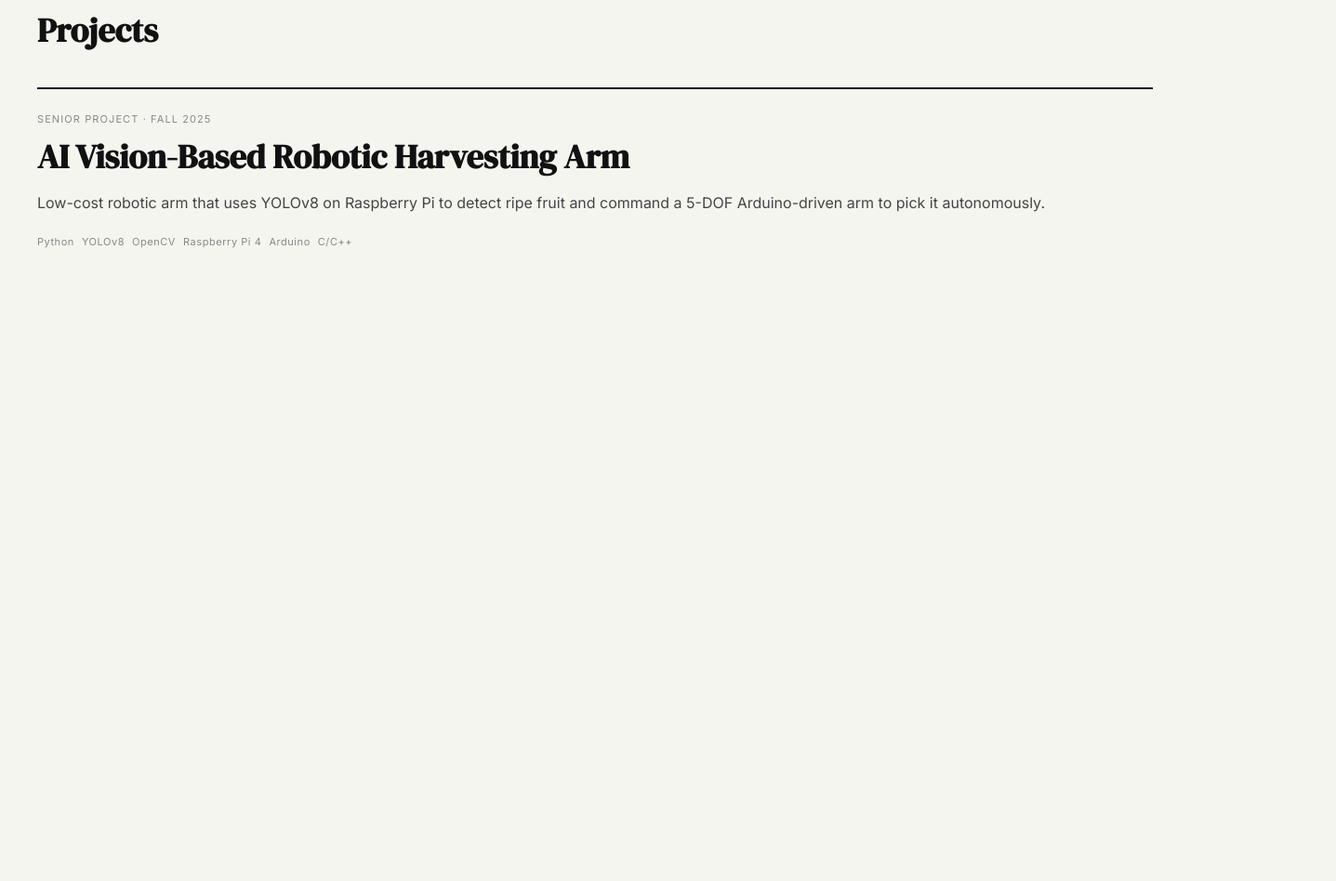
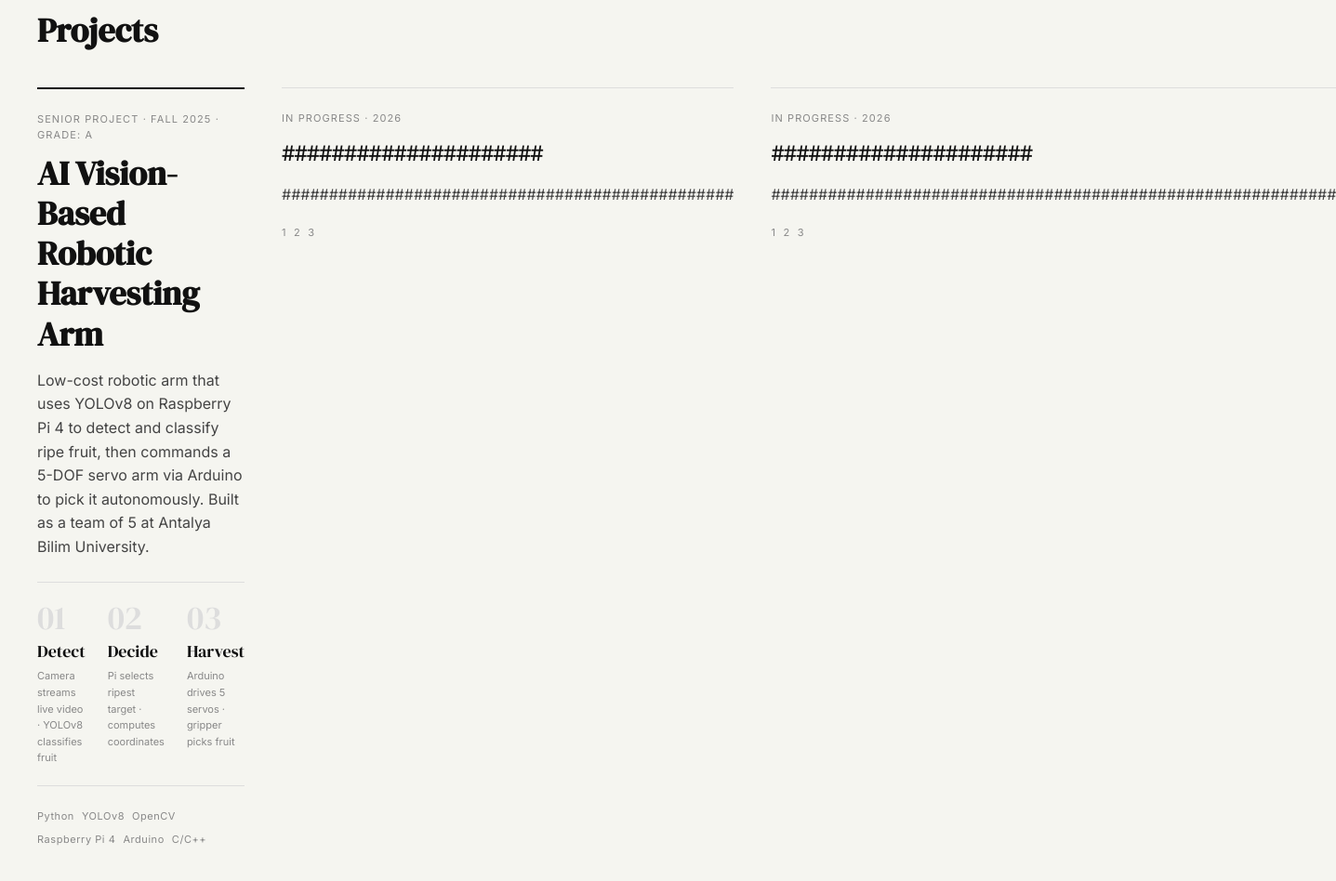
Before and after one commit to Adm1nofff/website_portfolio, a plain HTML site: page index.html in a window 1280 px wide. Shown: the part 1120-2068 px from the top of the page at 93% size, 1437 px wide, since content can reach past the window. Before the commit the page ends 1470 px from the top, so only its background shows below. Drawn offline with Linux system fonts and the light colour scheme.

Commit message:
projects grid

```diff
--- a/index.html
+++ b/index.html
@@ -35,6 +35,7 @@
         <div class="story-layout">
         <aside class="aside-left">
     <p class="aside-label">University</p>
+    <img src="assets/img/abu.jpeg" alt="Antalya Bilim University">
     <p class="aside-title">Antalya Bilim University</p>
     <p class="aside-text">Private university in Antalya, Turkey. Founded in 2011. Faculty of Engineering offers programs in Computer, Civil, and Electrical Engineering.</p>
     <p class="aside-year">Est. 2011 · Antalya, Turkey</p>
@@ -53,6 +54,7 @@
 
         <aside class="aside-right">
     <p class="aside-label">Game</p>
+    <img src="assets/img/halflife.jpg" alt="Half-Life">
     <p class="aside-title">Half-Life</p>
     <p class="aside-text">First-person shooter by Valve, released in 1998. Sold over 12 million copies. Widely credited for pushing narrative-driven game design and inspiring a generation of developers.</p>
     <p class="aside-year">Valve · 1998</p>
@@ -63,9 +65,28 @@
         <h2>Projects</h2>
         <div class="projects-grid">
             <article class="project-featured">
-    <p class="project-label">Senior Project · Fall 2025</p>
+    <p class="project-label">Senior Project · Fall 2025 · Grade: A</p>
     <h3>AI Vision-Based Robotic Harvesting Arm</h3>
-    <p class="project-desc">Low-cost robotic arm that uses YOLOv8 on Raspberry Pi to detect ripe fruit and command a 5-DOF Arduino-driven arm to pick it autonomously.</p>
+    <p class="project-desc">Low-cost robotic arm that uses YOLOv8 on Raspberry Pi 4 to detect and classify ripe fruit, then commands a 5-DOF servo arm via Arduino to pick it autonomously. Built as a team of 5 at Antalya Bilim University.</p>
+
+    <div class="project-how">
+        <div class="how-step">
+            <p class="how-num">01</p>
+            <p class="how-title">Detect</p>
+            <p class="how-desc">Camera streams live video · YOLOv8 classifies fruit</p>
+        </div>
+        <div class="how-step">
+            <p class="how-num">02</p>
+            <p class="how-title">Decide</p>
+            <p class="how-desc">Pi selects ripest target · computes coordinates</p>
+        </div>
+        <div class="how-step">
+            <p class="how-num">03</p>
+            <p class="how-title">Harvest</p>
+            <p class="how-desc">Arduino drives 5 servos · gripper picks fruit</p>
+        </div>
+    </div>
+
     <div class="project-stack">
         <span>Python</span>
         <span>YOLOv8</span>
@@ -75,6 +96,29 @@
         <span>C/C++</span>
     </div>
 </article>
+<article class="project-card">
+    <p class="project-label">In Progress · 2026</p>
+    <h3>#####################</h3>
+    <p class="project-desc">################################################</p>
+    <div class="project-stack">
+        <span>1</span>
+        <span>2</span>
+        <span>3</span>
+    </div>
+</article>
+
+<article class="project-card">
+    <p class="project-label">In Progress · 2026</p>
+    <h3>#####################</h3>
+    <p class="project-desc">############################################################</p>
+    <div class="project-stack">
+        <span>1</span>
+        <span>2</span>
+        <span>3</span>
+    </div>
+</article>
+    </div>
+</article>
         </div>
     <script src="script.js"></script>
 </body>
--- a/style.css
+++ b/style.css
@@ -181,10 +181,10 @@ section {
     display: grid;
     grid-template-columns: 1fr 1fr;
     gap: 40px;
+    grid-template-columns: 1fr 1fr 1fr;
 }
 
 .project-featured {
-    grid-column: 1 / -1;
     border-top: 2px solid var(--color-main);
     padding-top: 24px;
 }
@@ -224,3 +224,53 @@ section {
     letter-spacing: 0.05em;
     color: var(--color-muted);
 }
+
+.aside-left img, .aside-right img {
+    width: 100%;
+    margin-bottom: 10px;
+    filter: grayscale(100%) sepia(20%);
+}
+
+.project-how {
+    display: grid;
+    grid-template-columns: 1fr 1fr 1fr;
+    gap: 24px;
+    margin: 24px 0;
+    border-top: 1px solid #dddddd;
+    border-bottom: 1px solid #dddddd;
+    padding: 20px 0;
+}
+
+.how-num {
+    font-family: var(--serif);
+    font-size: var(--text-2xl);
+    color: #dddddd;
+    line-height: 1;
+    margin-bottom: 4px;
+}
+
+.how-title {
+    font-family: var(--serif);
+    font-size: var(--text-lg);
+    color: var(--color-main);
+    margin-bottom: 4px;
+}
+
+.how-desc {
+    font-family: var(--sans);
+    font-size: var(--text-xs);
+    color: var(--color-muted);
+    max-width: 100%;
+}
+
+.project-card {
+    border-top: 1px solid #dddddd;
+    padding-top: 24px;
+}
+
+.project-card h3 {
+    font-family: var(--serif);
+    font-size: var(--text-xl);
+    margin-bottom: 12px;
+    margin-top: 8px;
+}
```
Also changed, not shown: assets/img/abu.jpeg (added), assets/img/halflife.jpg (added).
